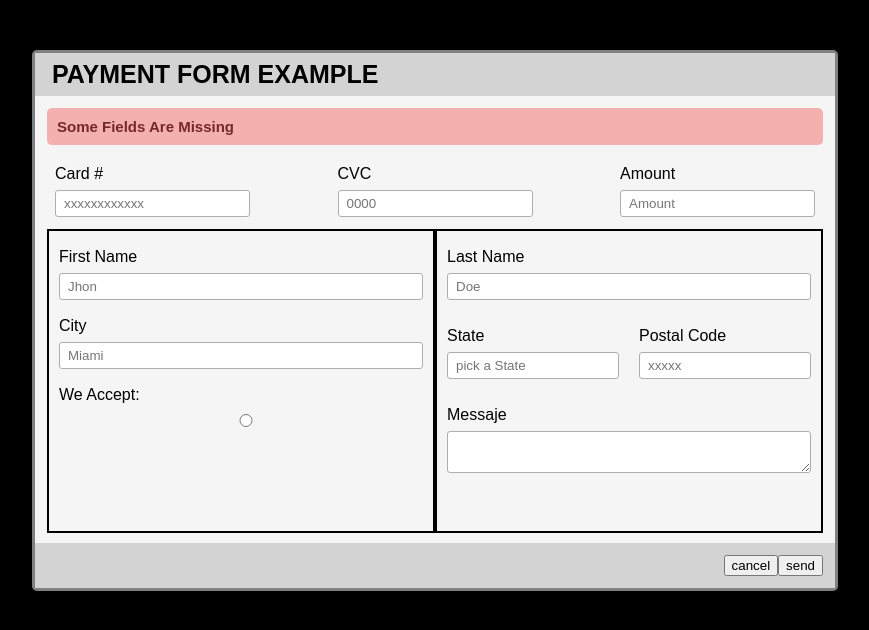
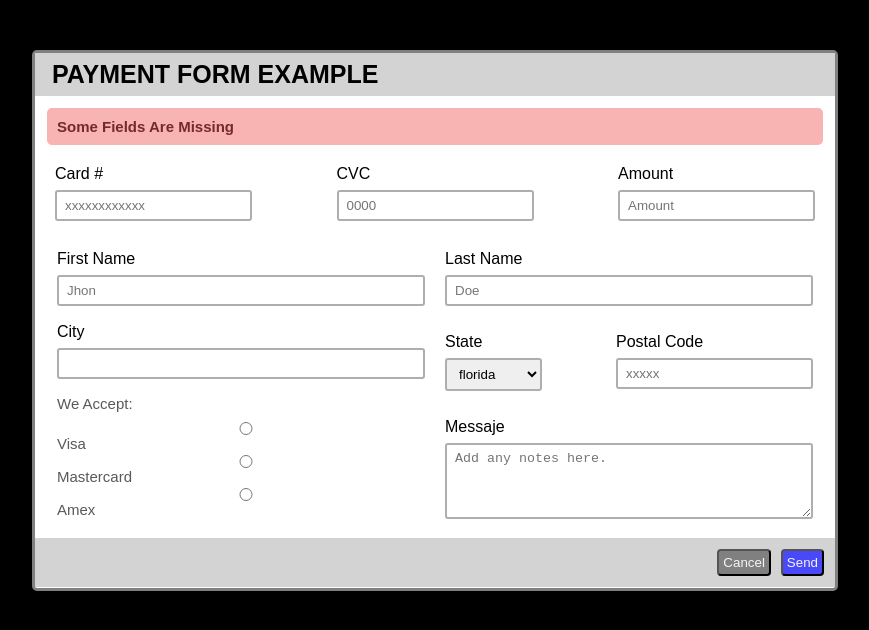
Before and after one commit to 4GeeksAcademy/EB-Form-Project, a plain HTML site: page index.html in a window 1280 px wide. Shown: the whole page, without its empty margins (205-1074 px from the left). Drawn offline with Linux system fonts and the light colour scheme.

Commit message:
EB Form a 1 paso de terminar

```diff
--- a/index.html
+++ b/index.html
@@ -35,11 +35,14 @@
                 </div>
                 <div>
                     <label>City</label>
-                    <input type="text" placeholder="Miami" required>
+                    <input type="text" name="City" required>
                 </div>
-                <div>
+                <div class="radio">
                     <label>We accept:</label>
-                    <input type="radio">
+                    <input type="radio" name="card" value="visa">visa
+                    <input type="radio" name="card" value="mastercard">mastercard
+                    <input type="radio" name="card" value="amex">amex
+
                 </div>
             </div>
             <div class="information_right">
@@ -50,7 +53,11 @@
             <div id="state_pc">
                 <div>
                        <label>State</label>
-                       <input type="search" placeholder="pick a State" required>
+                       <select name="pick-state">
+                          <option value="state1">florida</option>
+                          <option value="state2">Atlanta</option>
+                          <option value="state3">Columbia</option>
+                       </select>
                 </div>
                 <div>
                        <label>Postal Code</label>
@@ -59,13 +66,14 @@
             </div>
                 <div>
                        <label>Messaje</label>
-                       <textarea></textarea>
+                       <textarea placeholder="Add any notes here." rows="4"></textarea>
                 </div>
             </div>
         </div>
         <div class="buttom">
-              <button>cancel</button>
-              <button>send</button>
+              <button class="button_cancel">cancel</button>
+              <button class="button_send">send</button>
+
         </div>
        </form>
      </div>
--- a/styles.css
+++ b/styles.css
@@ -3,7 +3,7 @@ body{
     margin: 0;
 }
 .caja_contenedora {
-    background-color: whitesmoke;
+    background-color: white;
     width: 800px;
     height: 535px;
     border: 3px solid grey;
@@ -54,7 +54,7 @@ label{
 .personal_information{
     display: flex;
     flex-flow: row;
-    margin: 10px 12px 10px 12px;
+    margin: 10px 12px 5px 12px;
 
 }
 .information_left div {
@@ -75,19 +75,20 @@ label{
      display: flex;
      flex-direction: row;
      margin: auto;
+     justify-content: space-between;
 }
     .information_left, .information_right{
         border: none;
         width:780px;
         height: 300px;
-        border: 2px solid black;
+
     }
-    input, textarea {
+    input, textarea, select {
         width: 100%;
         box-sizing: border-box;
-        padding: 5px 8px;
+        padding: 6px 8px;
         border: none;
-        border: 1px solid rgb(175, 174, 174);
+        border: 2px solid rgb(175, 174, 174);
         border-radius: 3px;
 
     }
@@ -97,8 +98,36 @@ label{
         flex-direction: row;
         justify-content: end;
         margin: 0;
-        padding: 12px;
+        padding: 6px;
         box-sizing: border-box;
         overflow: hidden;
 
     }
+    .button_cancel{
+        background-color: grey;
+        font-family: sans-serif;
+        text-align: center;
+        margin: 5px;
+        border-radius: 4px;
+        color: whitesmoke;
+        text-transform: capitalize;
+        padding: 4px;
+
+    }
+    .button_send{
+        background-color:rgba(56, 56, 254, 0.885);
+        font-family: sans-serif;
+        text-align: center;
+        margin: 5px;
+        border-radius: 4px;
+        color:whitesmoke;
+        text-transform: capitalize;
+        padding: 4px;
+
+    }
+   .radio {
+   font-family: sans-serif;
+   font-size: 15px;
+   display: flex;
+   color:rgb(90, 89, 89)
+   }
```
